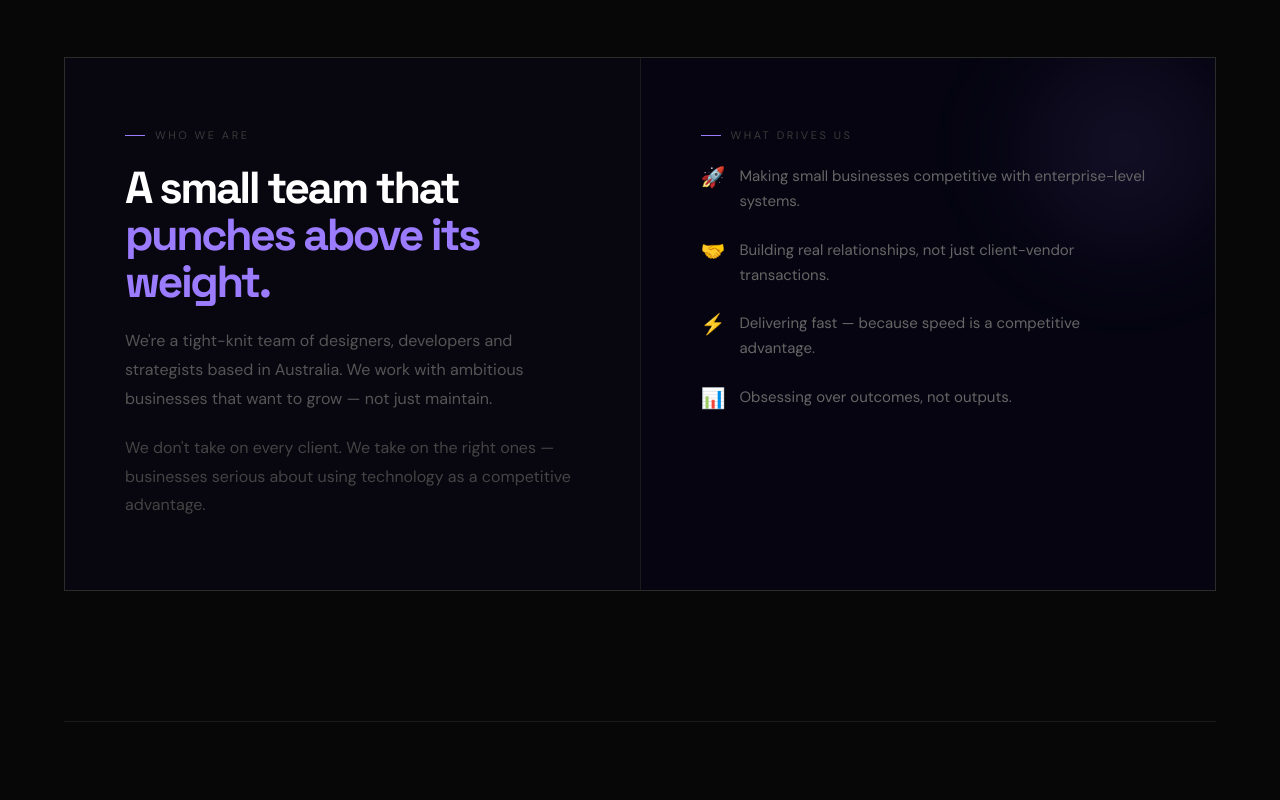
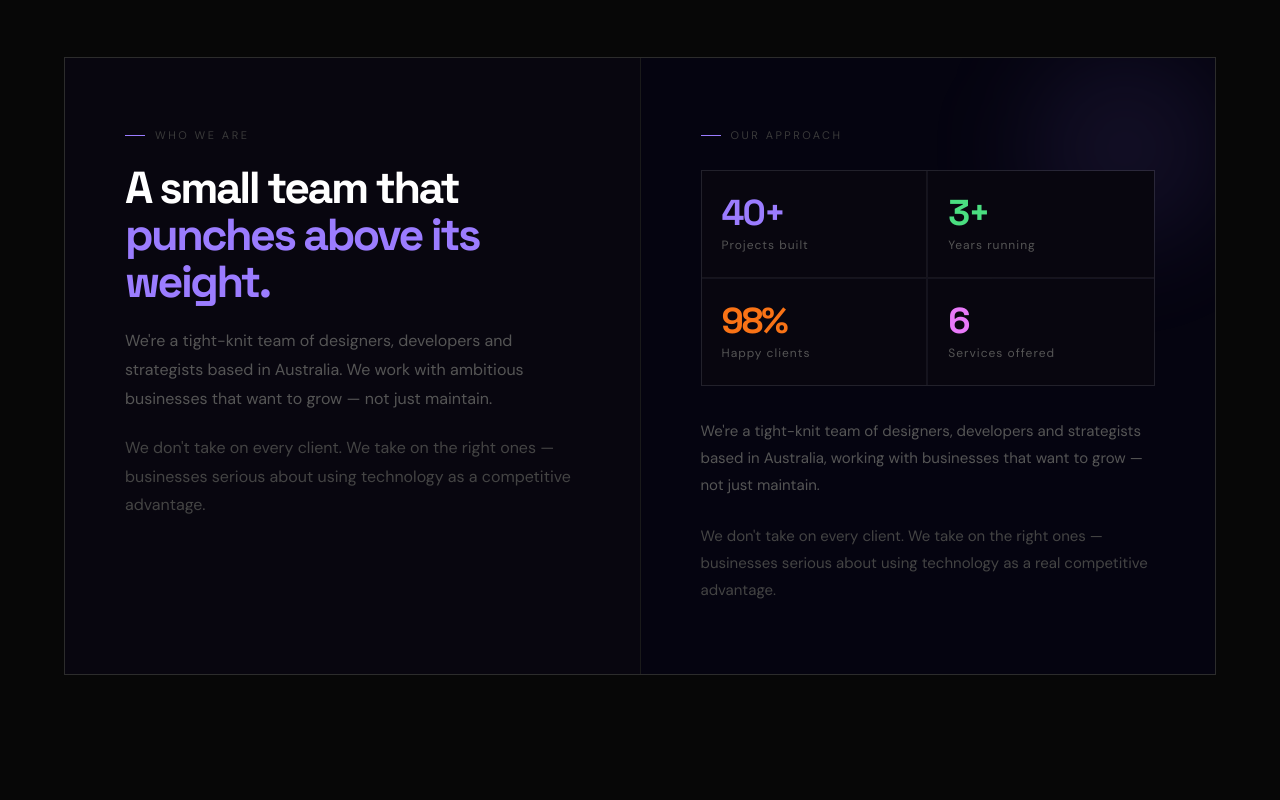
Before and after one commit to Utsava19/goonya.com.au, a React (Vite) app: page /about in a window 1280 px wide. Shown: the part 1220-2020 px from the top of the page. Built offline with nearby package versions, Linux system fonts and the light colour scheme; the HTML template or start-up script is replaced by a standard one.

Commit message:
Update About page content and styles

```diff
--- a/src/pages/About.jsx
+++ b/src/pages/About.jsx
@@ -138,22 +138,39 @@ export default function About() {
             borderRadius:"50%", background:"radial-gradient(circle,rgba(155,124,255,.12),transparent 70%)",
             filter:"blur(40px)" }}/>
           <div style={{ position:"relative", zIndex:1 }}>
-            <div style={{ fontSize:"11px", letterSpacing:"2.5px", color:"#3a3a3a", marginBottom:"22px",
+            <div style={{ fontSize:"11px", letterSpacing:"2.5px", color:"#3a3a3a", marginBottom:"28px",
               display:"flex", alignItems:"center", gap:"10px" }}>
-              <span style={{ width:"20px", height:"1px", background:A }}/>WHAT DRIVES US
+              <span style={{ width:"20px", height:"1px", background:A }}/>OUR APPROACH
             </div>
-            {[
-              { icon:"🚀", text:"Making small businesses competitive with enterprise-level systems." },
-              { icon:"🤝", text:"Building real relationships, not just client-vendor transactions." },
-              { icon:"⚡", text:"Delivering fast — because speed is a competitive advantage." },
-              { icon:"📊", text:"Obsessing over outcomes, not outputs." },
-            ].map(({icon,text},i) => (
-              <div key={i} style={{ display:"flex", alignItems:"flex-start", gap:"14px",
-                marginBottom:"24px" }}>
-                <span style={{ fontSize:"20px", flexShrink:0 }}>{icon}</span>
-                <span style={{ fontSize:"15px", color:"#666", lineHeight:1.65 }}>{text}</span>
-              </div>
-            ))}
+            {/* animated number stats */}
+            <div style={{ display:"grid", gridTemplateColumns:"1fr 1fr", gap:"1px",
+              background:"rgba(255,255,255,.06)", border:"1px solid rgba(255,255,255,.06)",
+              marginBottom:"32px" }}>
+              {[
+                {v:"40+",  l:"Projects built",       c:A},
+                {v:"3+",   l:"Years running",         c:"#4ade80"},
+                {v:"98%",  l:"Happy clients",         c:"#f97316"},
+                {v:"6",    l:"Services offered",      c:"#e879f9"},
+              ].map(({v,l,c},i)=>(
+                <div key={l} style={{ padding:"24px 20px",
+                  background:"#08060f",
+                  borderRight: i%2===0 ? "1px solid rgba(255,255,255,.06)" : "none",
+                  borderBottom: i<2 ? "1px solid rgba(255,255,255,.06)" : "none",
+                  animation:`cardIn .5s ease ${i*.1}s both` }}>
+                  <div style={{ fontFamily:"'Space Grotesk',sans-serif", fontSize:"36px",
+                    fontWeight:700, color:c, letterSpacing:"-2px", lineHeight:1 }}>{v}</div>
+                  <div style={{ fontSize:"12px", color:"#555", marginTop:"6px", letterSpacing:"1px" }}>{l}</div>
+                </div>
+              ))}
+            </div>
+            <p style={{ color:"#555", fontSize:"15px", lineHeight:1.8, marginBottom:"24px" }}>
+              We're a tight-knit team of designers, developers and strategists based in Australia,
+              working with businesses that want to grow — not just maintain.
+            </p>
+            <p style={{ color:"#444", fontSize:"15px", lineHeight:1.8 }}>
+              We don't take on every client. We take on the right ones — businesses serious
+              about using technology as a real competitive advantage.
+            </p>
           </div>
         </div>
       </div>
@@ -170,15 +187,19 @@ export default function About() {
           padding:"18px 44px", background:"white", color:"black", borderRadius:"100px",
           fontWeight:700, fontSize:"16px", textDecoration:"none",
           boxShadow:"0 0 60px rgba(155,124,255,.35)" }}>
-          Start a project <span>↗</span>
+          Start a project
         </Link>
       </div>
 
       <style>{`
+        @keyframes cardIn {
+          from{opacity:0;transform:translateY(20px)}
+          to{opacity:1;transform:translateY(0)}
+        }
         @media(max-width:850px){
           div[style*="1fr 1fr"]{grid-template-columns:1fr !important;}
           div[style*="repeat(4,1fr)"]{grid-template-columns:repeat(2,1fr) !important;}
-          h1 span{font-size:clamp(48px,12vw,72px) !important;}
+          h1 span{font-size:clamp(48px,12vw,72px) !important; letter-spacing:-2px !important;}
         }
       `}</style>
     </div>
```
